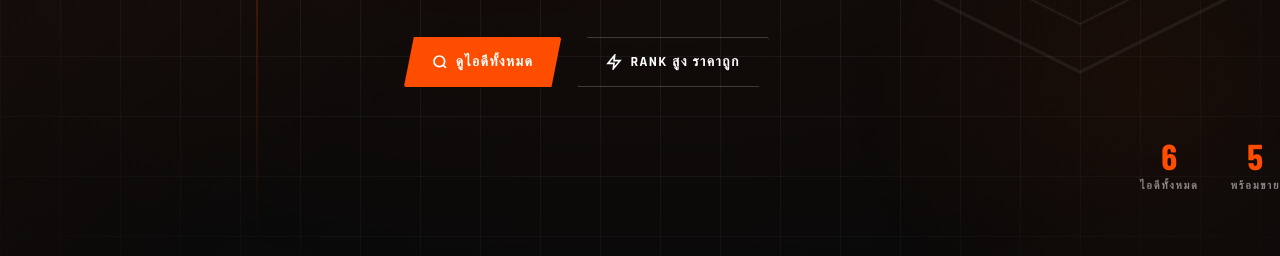
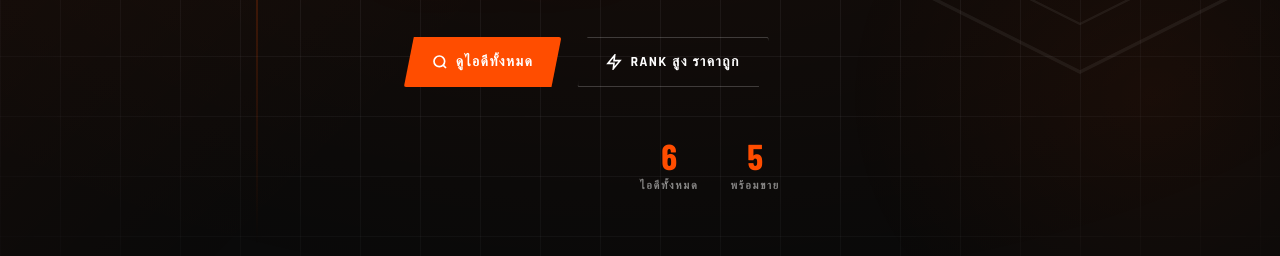
Before and after one commit to mckrk45120-wq/Ahpiwat-Store, a plain HTML site: page index.html in a window 1280 px wide. Shown: the part 544-800 px from the top of the page. Drawn offline with nearby package versions, Linux system fonts and the light colour scheme; a web font is replaced by a local one.

Commit message:
Update styles.css

```diff
--- a/styles.css
+++ b/styles.css
@@ -259,7 +259,8 @@ body::before {
 .hero-stats {
   position: absolute;
   bottom: 60px;
-  right: 0;
+  left: 50%;
+  transform: translateX(-50%);
   display: flex;
   gap: 32px;
   z-index: 1;
```
